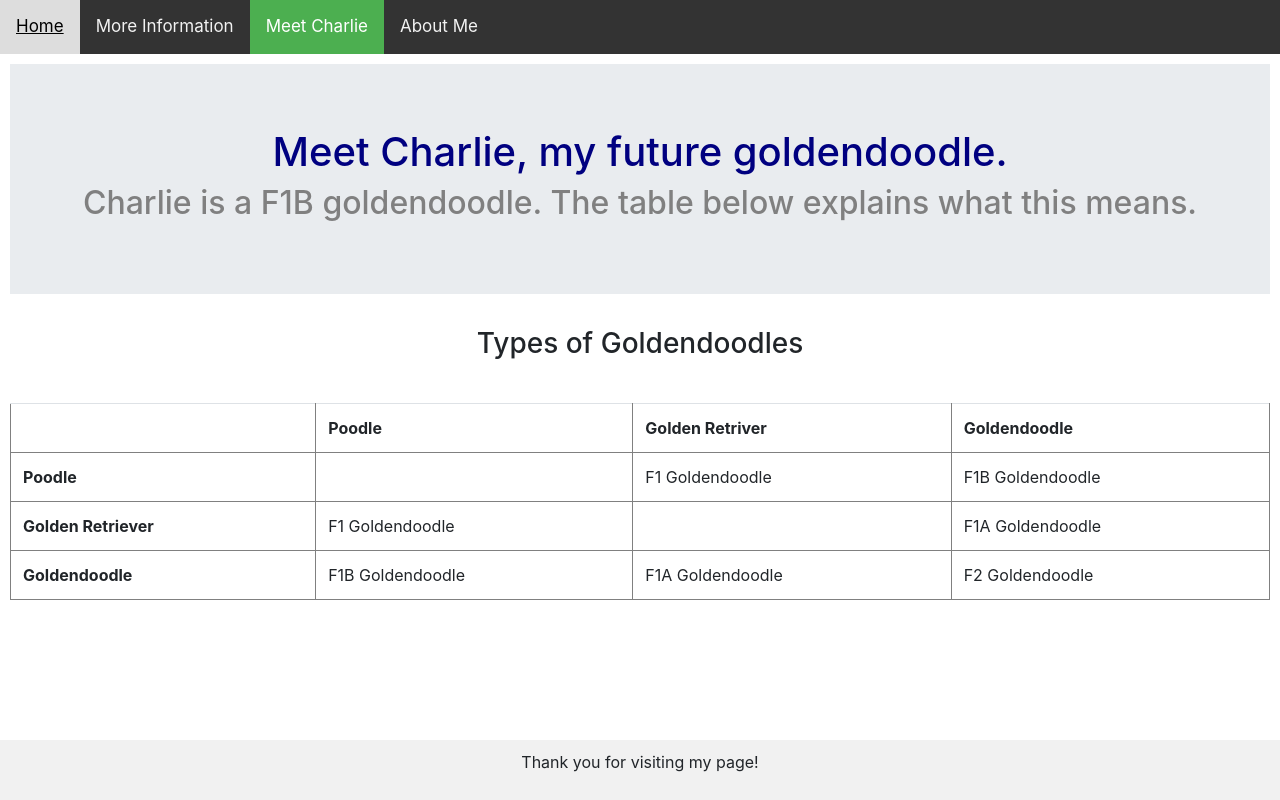
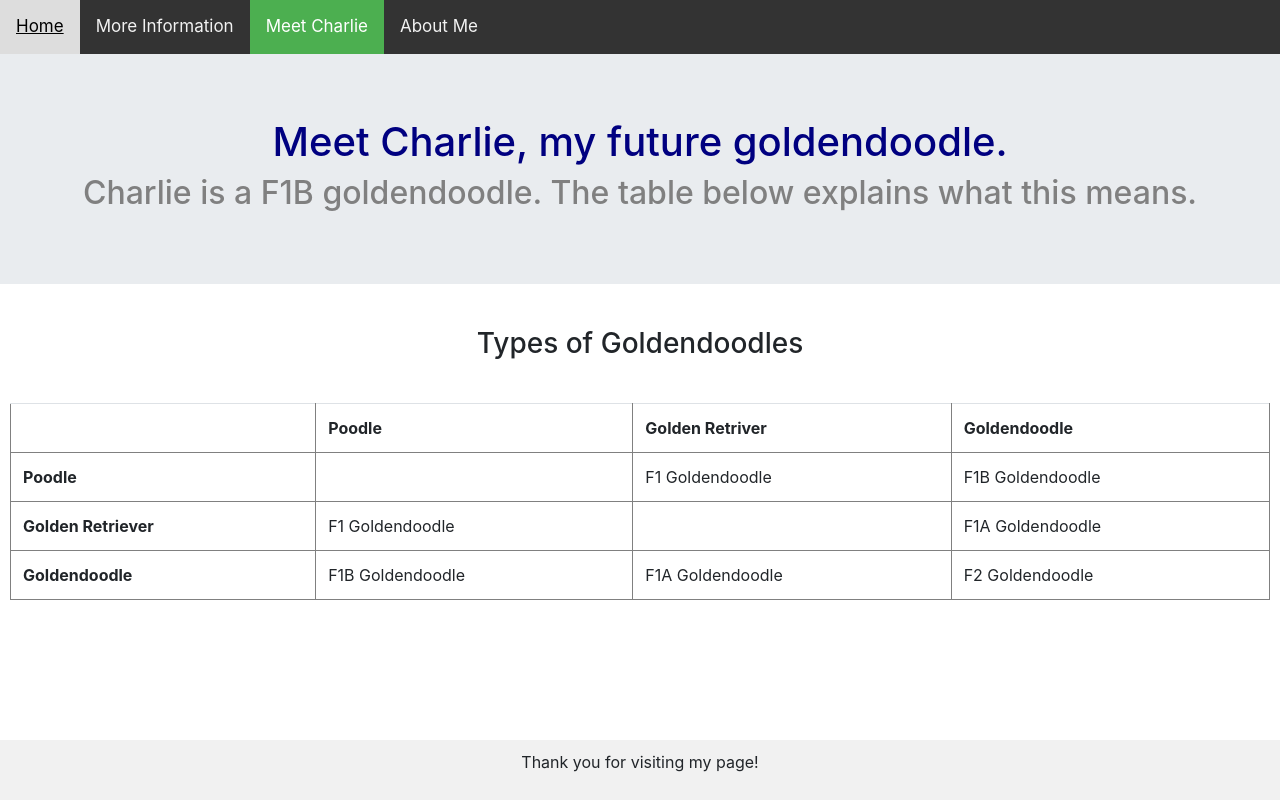
Before and after one commit to eherwitz123/lab0, a plain HTML site: page charlie.html in a window 1280 px wide. Drawn offline with nearby package versions, Linux system fonts and the light colour scheme.

```diff
--- a/charlie.html
+++ b/charlie.html
@@ -20,12 +20,13 @@
     <a href="me.html">About Me</a>
 </div>
 
+<div class="jumbotron jumbotron-fluid" style="margin-bottom:0">
+  <h1>Meet Charlie, my future goldendoodle.</h1>
+  <h2> Charlie is a F1B goldendoodle. The table below explains what this means.</h2>
+</div>
 
 <div class="main">
-  <div class="jumbotron jumbotron-fluid text-center" style="margin-bottom:0">
-    <h1>Meet Charlie, my future goldendoodle.</h1>
-    <h2> Charlie is a F1B goldendoodle. The table below explains what this means.</h2>
-  </div>
+
 
   <h3>
     <br>
```
